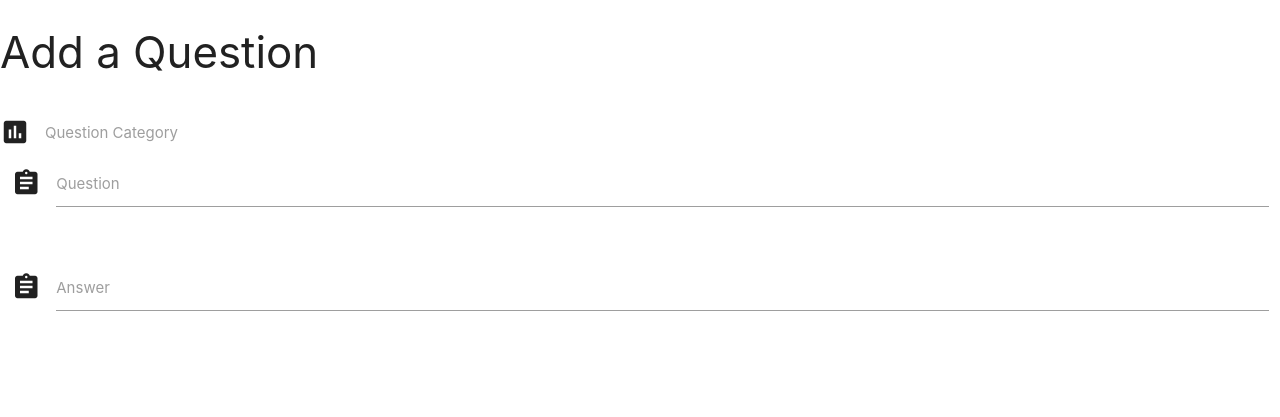
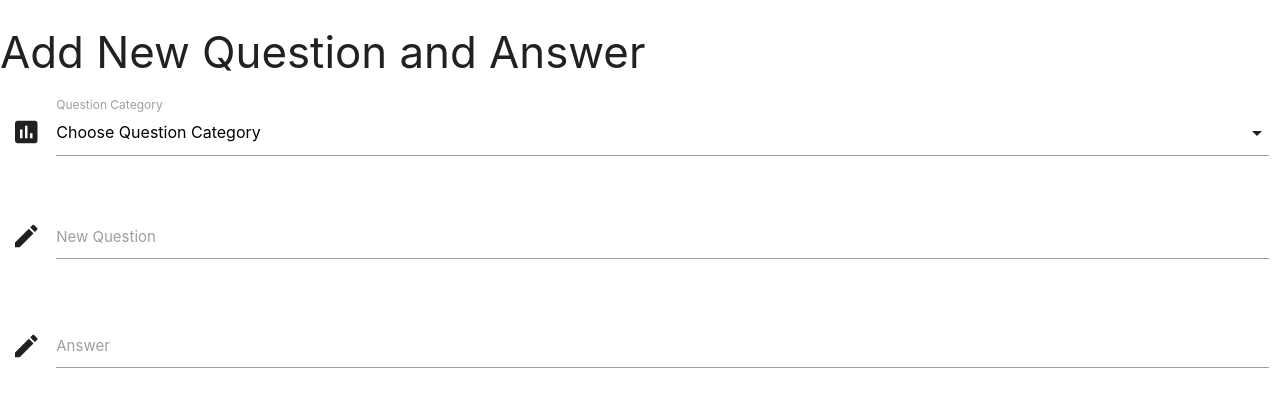
Before and after one commit to Gareth1980/ultimate-irish-quiz, a Flask app: page /add_question in a window 1280 px wide. Shown: the top 417 px of the page. Run offline with Flask 2, Linux system fonts and the light colour scheme; data that the repository does not hold is empty; some libraries are stand-ins or nearby versions.

Commit message:
corrected dropdown menu for categories and alligned all input fields in addquestion.html

```diff
--- a/app.py
+++ b/app.py
@@ -23,8 +23,7 @@ def get_questions():
 
 @app.route('/add_question')
 def add_question():
-    return render_template('addquestion.html',
-                           categories=mongo.db.categories.find())
+    return render_template('addquestion.html', categories=mongo.db.categories.find())
 
 if __name__ == '__main__':
     app.run(host=os.environ.get('IP'),
--- a/templates/addquestion.html
+++ b/templates/addquestion.html
@@ -1,14 +1,12 @@
-{% extends 'base.html' %}
-{% block content %}
-<h3>Add a Question</h3>
+{% extends 'base.html' %} {% block content %}
+<h3>Add New Question and Answer</h3>
 <div class="row">
     <form action="" method="POST" class="col s12">
         <div class="row">
-            <div class="row">
                 <div class="input-field col s12">
                     <i class="material-icons prefix">poll</i>
                     <select id="category" name="category_name">
-                  <option value="" disabled selected>Choose Category</option>
+                  <option value="" disabled selected>Choose Question Category</option>
                   {% for cat in categories %}
                       <option value="{{cat.category_name}}">{{cat.category_name}}</option>
                   {% endfor %}
@@ -16,19 +14,24 @@
                     <label>Question Category</label>
                 </div>
             </div>
+            <div class="row">
             <div class="input-field col s12">
-                <i class="material-icons prefix">assignment</i>
-                <input id="new_question" name="new_question" type="text">
-                <label for="icon_prefix">Question</label>
+                <i class="material-icons prefix">mode_edit</i>
+                <textarea name="question" id="question" class="materialize-textarea"></textarea>
+                <label for="icon_prefix">New Question</label>
             </div>
-        </div>
+            </div>
+
         <div class="row">
             <div class="input-field col s12">
-                <i class="material-icons prefix">assignment</i>
-                <input id="new_answer" name="new_answer" type="text">
+                <i class="material-icons prefix">mode_edit</i>
+                <textarea name="answer" id="answer" class="materialize-textarea"></textarea>
                 <label for="icon_prefix">Answer</label>
             </div>
         </div>
+
+
     </form>
 </div>
+
 {% endblock %}
--- a/templates/base.html
+++ b/templates/base.html
@@ -18,7 +18,8 @@
 <script type="text/javascript">
         $(document).ready(function() {
             $('.collapsible').collapsible();
-        })
+            $('select').formSelect();
+        });
     </script>
 </body>
 </html>
```
